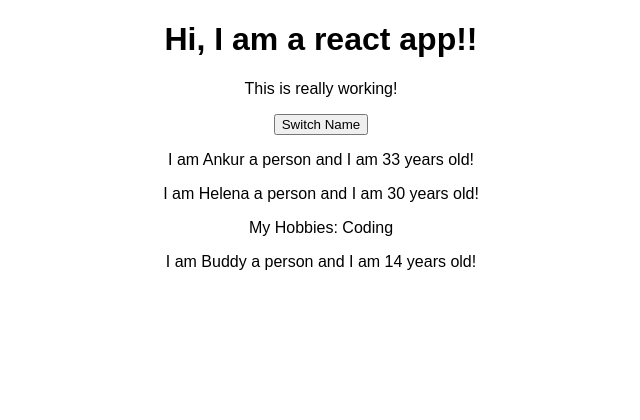
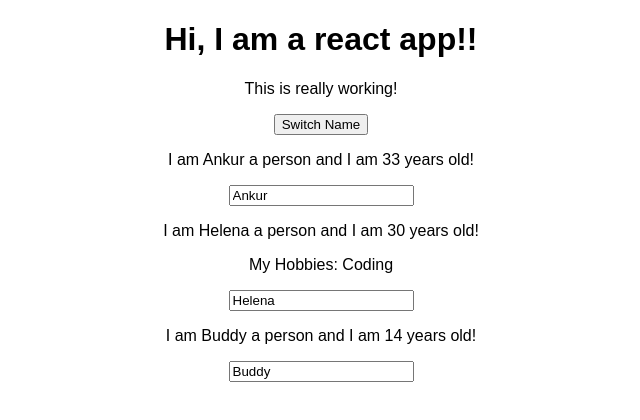
Before and after one commit to ankurvaseashta/react-complete-guide, a React (Create React App) app: page / in a window 1280 px wide. Shown: the top 420 px of the page, without its empty margins (319-959 px from the left). Built offline with nearby package versions, Linux system fonts and the light colour scheme.

Commit message:
Reactice inputs

```diff
--- a/src/App.js
+++ b/src/App.js
@@ -24,6 +24,16 @@
   } )
 }
 
+nameChangedHandler = (event) => {
+  this.setState({
+    persons: [
+     { name: 'Ankur', age: 53 },
+     { name: event.target.value, age: 50 },
+     { name: 'Buggy', age: 55 }
+    ]
+  } )
+}
+
   render() {
     return (
       <div className="App">
@@ -36,7 +46,8 @@
         <Person
           name={this.state.persons[1].name}
           age={this.state.persons[1].age}
-          click={this.switchNameHandler.bind(this, 'Ankur!!')}> My Hobbies: Coding</Person>
+          click={this.switchNameHandler.bind(this, 'Ankur!!')}
+          changed={this.nameChangedHandler} >My Hobbies: Coding</Person>
         <Person
           name={this.state.persons[2].name}
           age={this.state.persons[2].age}/>
--- a/src/Person/Person.js
+++ b/src/Person/Person.js
@@ -5,6 +5,7 @@
     <div>
         <p onClick={props.click}>I am {props.name} a person and I am {props.age} years old! </p>
         <p> {props.children}</p>
+        <input type="text" onChange={props.changed} value={props.name} />
     </div>
   )
 };
```
